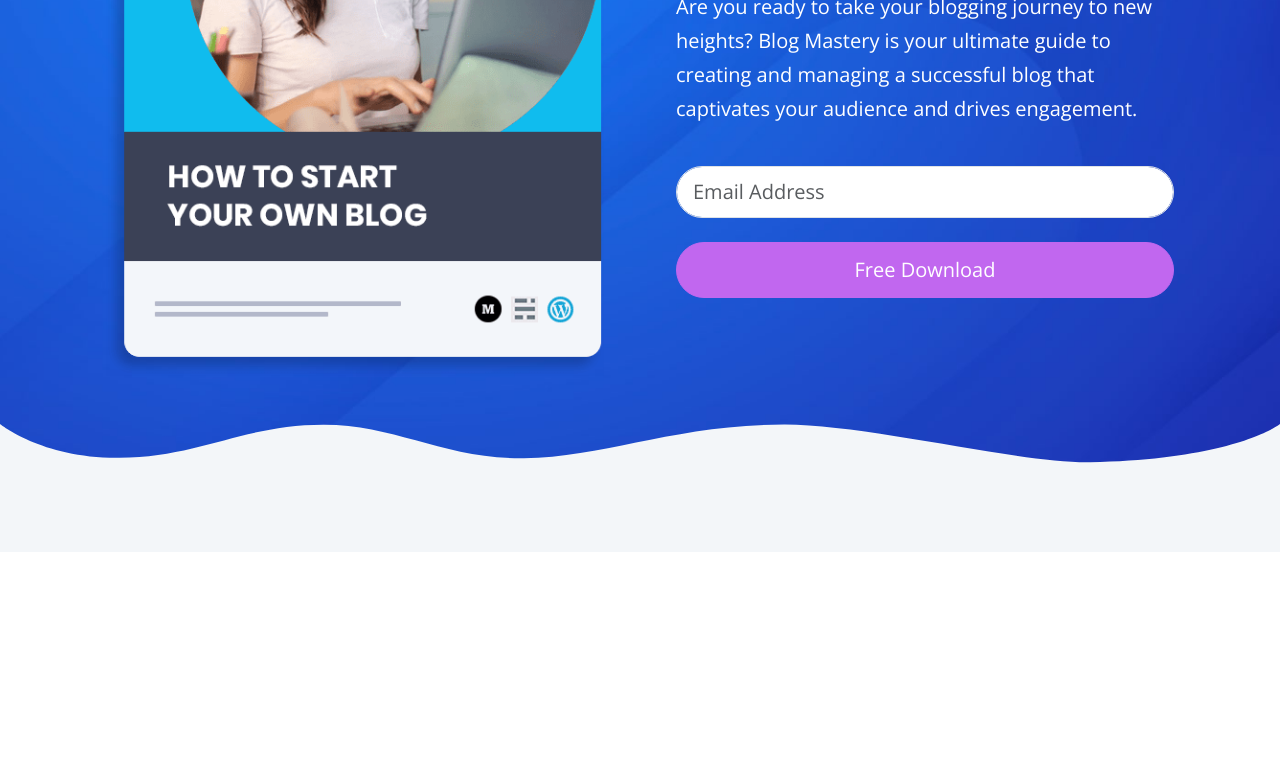
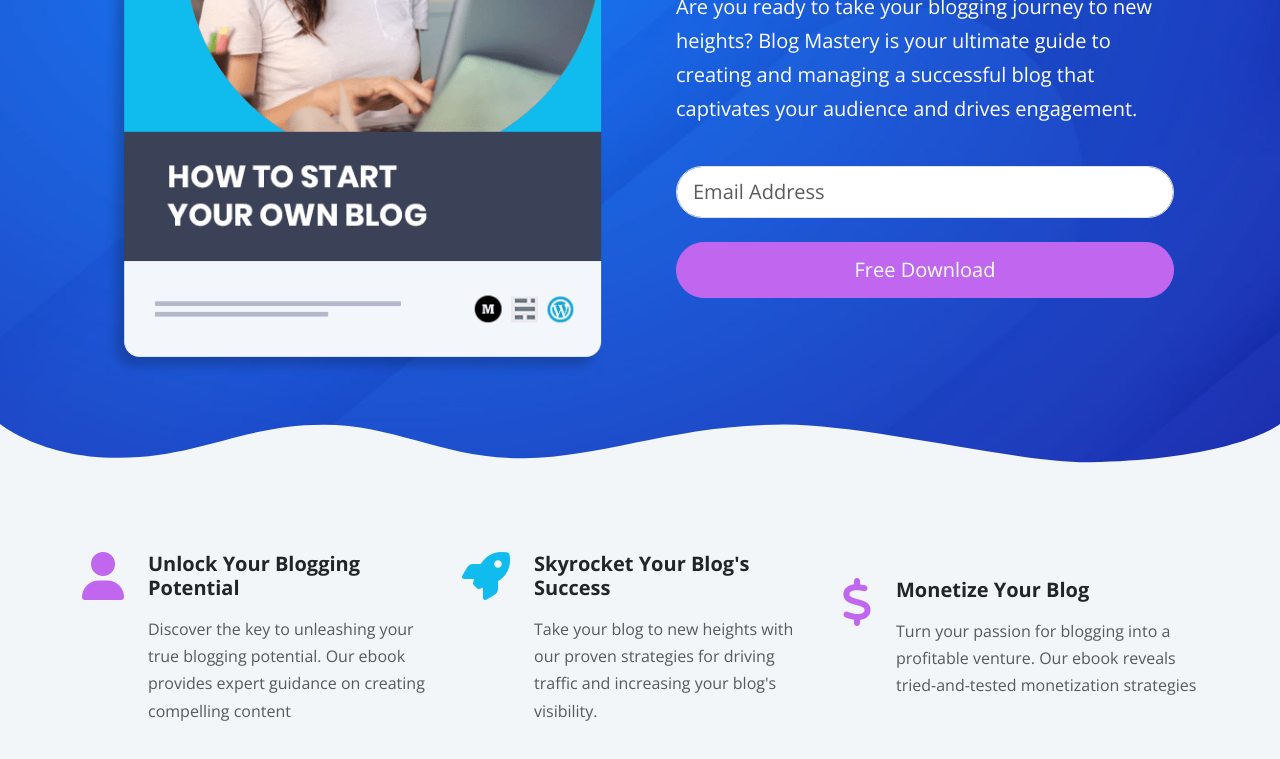
Before and after one commit to P666R/E-Book-Blog, a website: page index.html in a window 1280 px wide. Shown: the part 433-1192 px from the top of the page. Before the commit the page ends 985 px from the top, so only its background shows below. Drawn offline with nearby package versions, Linux system fonts and the light colour scheme.

Commit message:
implemented icons section

```diff
--- a/index.html
+++ b/index.html
@@ -121,6 +121,46 @@
       </svg>
     </header>
 
+    <!-- Icons -->
+    <section class="icons bg-light pb-5">
+      <div class="container-xl">
+        <div class="row hstack g-4">
+          <div class="col-md-4 d-flex gap-4">
+            <i class="fas fa-user fa-3x text-primary"></i>
+            <div>
+              <h5 class="fw-bold">Unlock Your Blogging Potential</h5>
+              <p class="text-muted">
+                Discover the key to unleashing your true blogging potential. Our
+                ebook provides expert guidance on creating compelling content
+              </p>
+            </div>
+          </div>
+
+          <div class="col-md-4 d-flex gap-4">
+            <i class="fas fa-rocket fa-3x text-secondary"></i>
+            <div>
+              <h5 class="fw-bold">Skyrocket Your Blog's Success</h5>
+              <p class="text-muted">
+                Take your blog to new heights with our proven strategies for
+                driving traffic and increasing your blog's visibility.
+              </p>
+            </div>
+          </div>
+
+          <div class="col-md-4 d-flex gap-4">
+            <i class="fas fa-dollar fa-3x text-primary"></i>
+            <div>
+              <h5 class="fw-bold">Monetize Your Blog</h5>
+              <p class="text-muted">
+                Turn your passion for blogging into a profitable venture. Our
+                ebook reveals tried-and-tested monetization strategies
+              </p>
+            </div>
+          </div>
+        </div>
+      </div>
+    </section>
+
     <script src="js/bootstrap.bundle.min.js"></script>
     <script src="js/script.js"></script>
   </body>
--- a/scss/styles.scss
+++ b/scss/styles.scss
@@ -6,3 +6,14 @@
   background: url('../images/header-background.jpg') center center no-repeat;
   background-size: cover;
 }
+
+@media (max-width: 1000px) {
+  .hero .image-container {
+    display: flex;
+    justify-content: center;
+  }
+
+  .hero .text-container {
+    text-align: center;
+  }
+}
```
Also changed, not shown: css/styles.css.
